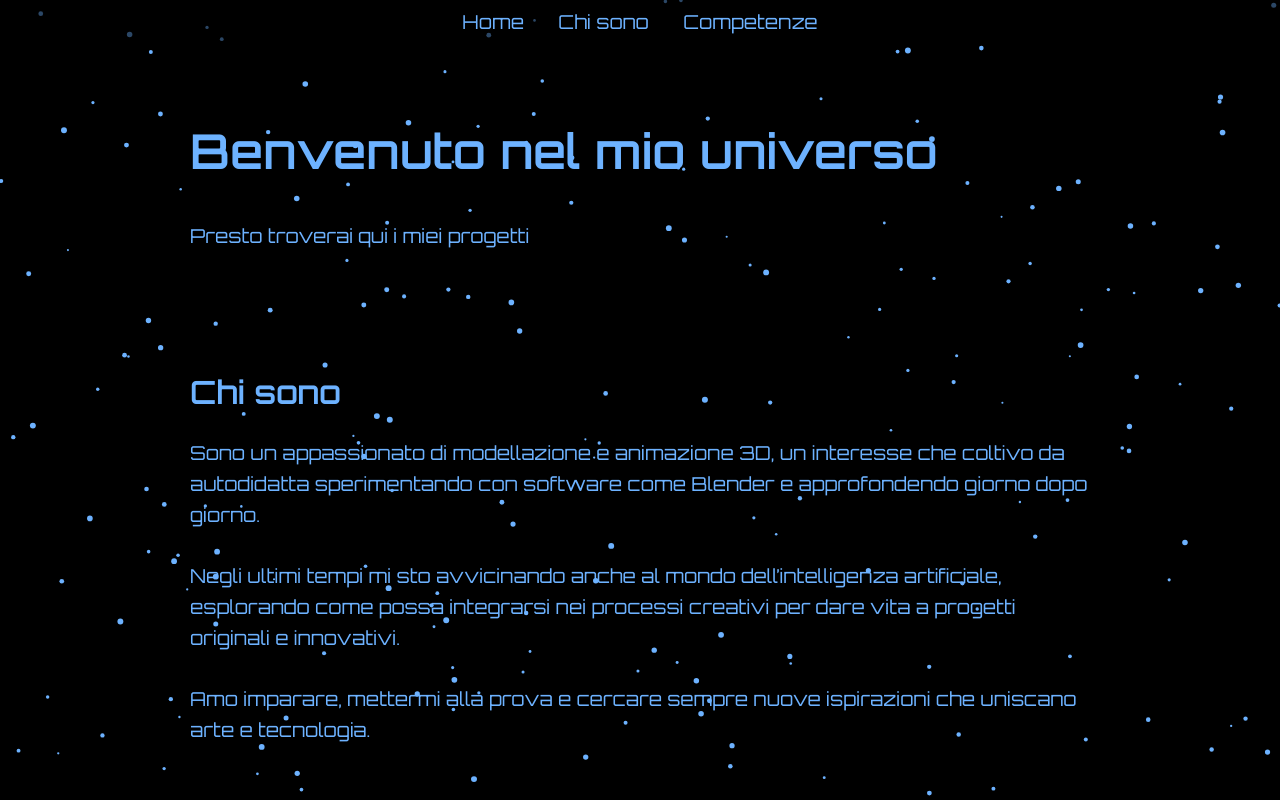
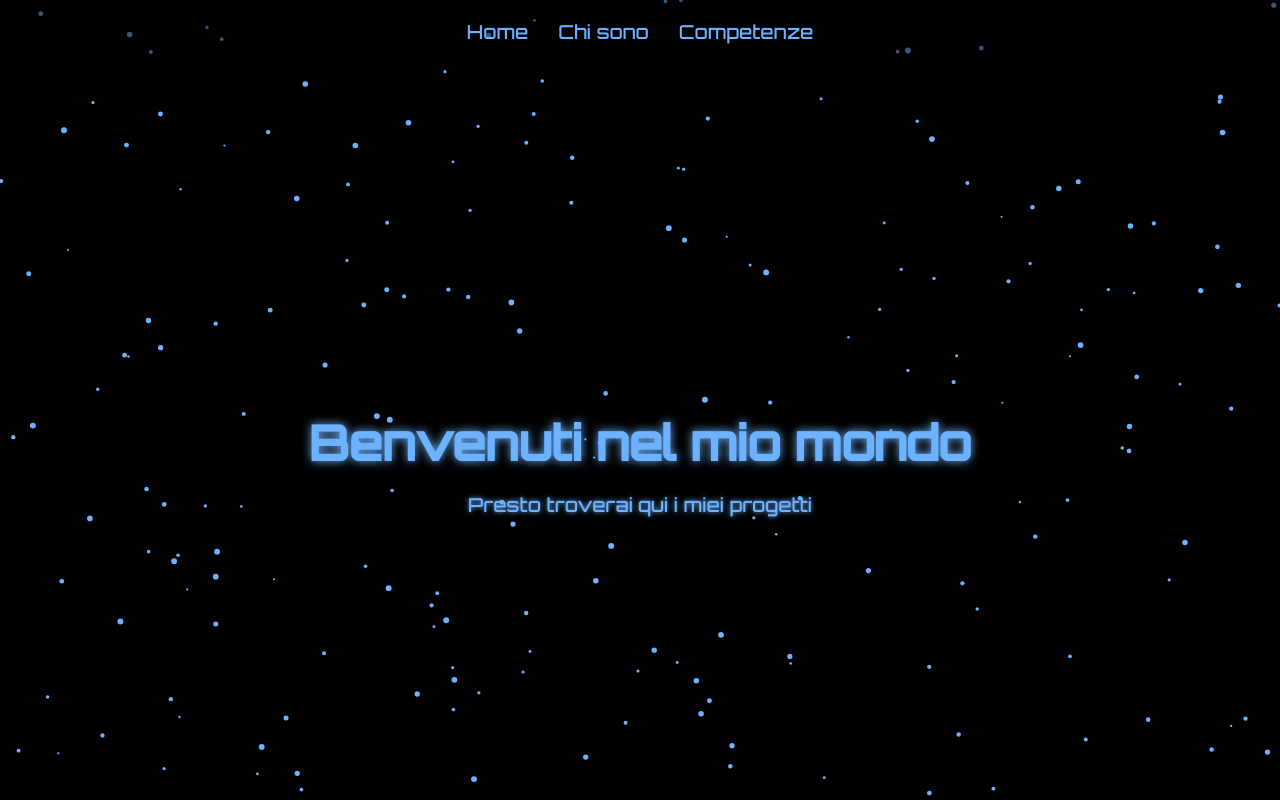
Before and after one commit to KanekiGhoul-dev/KanekiGhoul-dev.github.io, a plain HTML site: page index.html in a window 1280 px wide. Shown: the top 800 px of the page. Drawn offline with Linux system fonts and the light colour scheme.

Commit message:
Update index.html

```diff
--- a/index.html
+++ b/index.html
@@ -1,111 +1,109 @@
 <!DOCTYPE html>
 <html lang="it">
 <head>
-  <meta charset="UTF-8" />
-  <meta name="viewport" content="width=device-width, initial-scale=1.0"/>
+  <meta charset="UTF-8">
+  <meta name="viewport" content="width=device-width, initial-scale=1.0">
   <title>Portfolio</title>
+  <link href="https://fonts.googleapis.com/css2?family=Orbitron:wght@500&display=swap" rel="stylesheet">
   <style>
+    * {
+      margin: 0;
+      padding: 0;
+      box-sizing: border-box;
+    }
+
     body {
-      margin: 0;
-      overflow-x: hidden;
-      font-family: 'Orbitron', sans-serif;
       background: black;
       color: #6db2ff;
-    }
-
-    header {
-      position: fixed;
-      top: 0;
-      width: 100%;
-      background-color: rgba(0, 0, 0, 0.6);
-      display: flex;
-      justify-content: center;
-      padding: 10px 0;
-      z-index: 10;
-    }
-
-    nav a {
-      color: #6db2ff;
-      margin: 0 15px;
-      text-decoration: none;
-      font-size: 1.2em;
-    }
-
-    nav a:hover {
-      text-decoration: underline;
+      font-family: 'Orbitron', sans-serif;
+      overflow-x: hidden;
     }
 
     canvas {
       position: fixed;
       top: 0;
       left: 0;
-      z-index: 0;
+      z-index: -1;
     }
 
-    .section {
-      position: relative;
-      z-index: 1;
-      max-width: 900px;
-      margin: 120px auto 80px;
-      padding: 0 20px;
+    header {
+      display: flex;
+      justify-content: center;
+      gap: 30px;
+      padding: 20px;
+      background: rgba(0, 0, 0, 0.5);
+      position: sticky;
+      top: 0;
+      z-index: 10;
+    }
+
+    header a {
+      color: #6db2ff;
+      text-decoration: none;
+      font-size: 1.2em;
+      transition: color 0.3s ease;
+    }
+
+    header a:hover {
+      color: white;
+    }
+
+    section {
+      min-height: 100vh;
+      display: flex;
+      flex-direction: column;
+      justify-content: center;
+      align-items: center;
+      text-align: center;
+      padding: 60px 20px;
     }
 
     h1 {
       font-size: 3em;
-      margin-bottom: 40px;
+      margin-bottom: 20px;
+      text-shadow: 0 0 10px #6db2ff;
     }
 
-    h2 {
-      font-size: 2em;
-      margin-top: 60px;
-    }
-
-    p, li {
+    p {
       font-size: 1.2em;
-      line-height: 1.6em;
+      max-width: 700px;
+      text-shadow: 0 0 5px #6db2ff;
     }
 
     ul {
       list-style: none;
       padding: 0;
+      margin-top: 20px;
     }
 
-    ul li::before {
-      content: "• ";
-      color: #6db2ff;
+    ul li {
+      font-size: 1.2em;
+      margin-bottom: 10px;
+      text-shadow: 0 0 5px #6db2ff;
     }
   </style>
-  <link href="https://fonts.googleapis.com/css2?family=Orbitron:wght@400;600&display=swap" rel="stylesheet">
 </head>
 <body>
   <canvas id="stars"></canvas>
 
   <header>
-    <nav>
-      <a href="#intro">Home</a>
-      <a href="#chi-sono">Chi sono</a>
-      <a href="#competenze">Competenze</a>
-    </nav>
+    <a href="#intro">Home</a>
+    <a href="#chi-sono">Chi sono</a>
+    <a href="#competenze">Competenze</a>
   </header>
 
-  <div class="section" id="intro">
-    <h1>Benvenuto nel mio universo</h1>
+  <section id="intro">
+    <h1>Benvenuti nel mio mondo</h1>
     <p>Presto troverai qui i miei progetti</p>
-  </div>
+  </section>
 
-  <div class="section" id="chi-sono">
-    <h2>Chi sono</h2>
-    <p>
-      Sono un appassionato di modellazione e animazione 3D, un interesse che coltivo da autodidatta sperimentando con software come Blender e approfondendo giorno dopo giorno.
-      <br><br>
-      Negli ultimi tempi mi sto avvicinando anche al mondo dell’intelligenza artificiale, esplorando come possa integrarsi nei processi creativi per dare vita a progetti originali e innovativi.
-      <br><br>
-      Amo imparare, mettermi alla prova e cercare sempre nuove ispirazioni che uniscano arte e tecnologia.
-    </p>
-  </div>
+  <section id="chi-sono">
+    <h1>Chi sono</h1>
+    <p>Sono un appassionato di modellazione e animazione 3D, un interesse che coltivo da autodidatta sperimentando con software come Blender e approfondendo giorno dopo giorno. Negli ultimi tempi mi sto avvicinando anche al mondo dell’intelligenza artificiale, esplorando come possa integrarsi nei processi creativi. Amo imparare, mettermi alla prova e cercare sempre nuove ispirazioni che uniscano arte e tecnologia.</p>
+  </section>
 
-  <div class="section" id="competenze">
-    <h2>Competenze</h2>
+  <section id="competenze">
+    <h1>Competenze</h1>
     <ul>
       <li>Photoshop</li>
       <li>Illustrator</li>
@@ -115,7 +113,7 @@
       <li>AutoCAD</li>
       <li>Blender</li>
     </ul>
-  </div>
+  </section>
 
   <script>
     const canvas = document.getElementById('stars');
```
